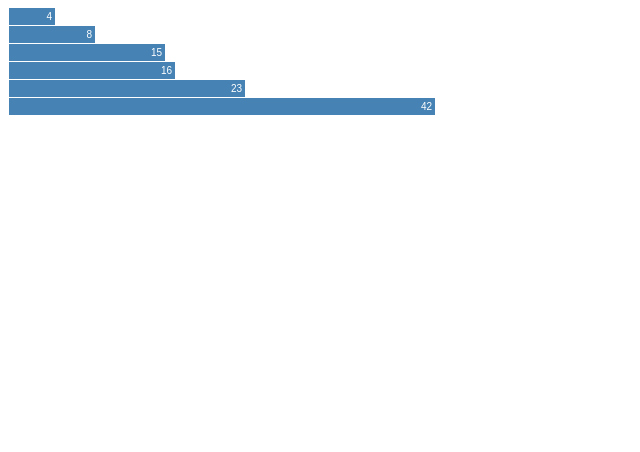
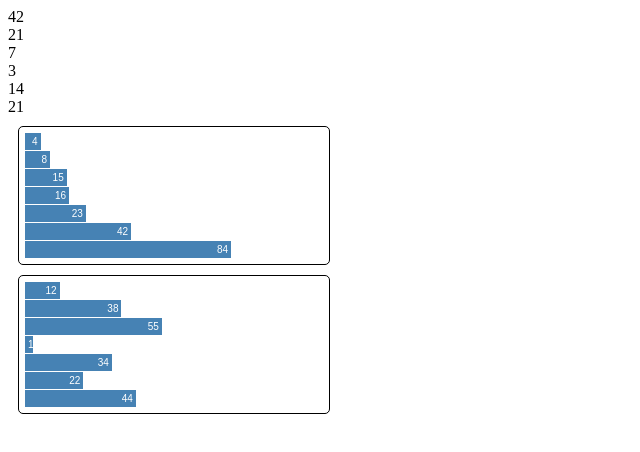
Before and after one commit to ugeHidalgo/d3-simpleBarChart, a plain HTML site: page index.html in a window 1280 px wide. Shown: the whole page, without its empty margins (0-640 px from the left). Drawn offline with nearby package versions, Linux system fonts and the light colour scheme.

Commit message:
Added two new samples using d3

```diff
--- a/index.html
+++ b/index.html
@@ -9,14 +9,18 @@
 
 
 <body>
-	<div class="chart">
-	  <!--<div style="width: 40px;">4</div>
-	  <div style="width: 80px;">8</div>
-	  <div style="width: 150px;">15</div>
-	  <div style="width: 160px;">16</div>
-	  <div style="width: 230px;">23</div>
-	  <div style="width: 420px;">42</div>-->
+	<div>
+	  <div style="width: 40px;">42</div>
+	  <div style="width: 80px;">21</div>
+	  <div style="width: 150px;">7</div>
+	  <div style="width: 160px;">3</div>
+	  <div style="width: 230px;">14</div>
+	  <div style="width: 420px;">21</div>
 	</div>
+
+	<div class="chart" id="ch1"></div>
+
+	<div class="chart" id="ch2"></div>
 
 	<script src="https://d3js.org/d3.v4.min.js"></script>
 	<script type="text/javascript" src="src/jsCode.js"></script>
--- a/src/jsCode.js
+++ b/src/jsCode.js
@@ -1,19 +1,27 @@
-var data = [4, 8, 15, 16, 23, 42];
+var data = [4, 8, 15, 16, 23, 42, 84];
+var data2 = [12, 38, 55, 1, 34, 22, 44];
 
-d3.select('.chart')
+/*d3.select('.chart')
   .selectAll('div')
     .data(data)
   .enter().append('div')
     .style('width', function(d) { return d*10 + 'px'; })
-    .text(function(d) { return d; });
+    .text(function(d) { return d; }); */
 
-/*var x = d3.scaleLinear()
+var scale = d3.scaleLinear() //Scala el width de la barra al ancho del div
     .domain([0, d3.max(data)])
-    .range([0, 420]);
+    .range([0, 200]); //ancho del div
 
-d3.select(".chart")
+d3.select("#ch1.chart")
   .selectAll("div")
     .data(data)
   .enter().append("div")
-    .style("width", function(d) { return x(d) + "px"; })
-    .text(function(d) { return d; });*/
+    .style("width", function(d) { return scale(d) + "px"; })
+    .text(function(d) { return d; });
+
+d3.select("#ch2.chart")
+  .selectAll("div")
+    .data(data2)
+  .enter().append("div")
+    .style("width", function(d) { return scale(d) + "px"; })
+    .text(function(d) { return d; });
--- a/src/styles.css
+++ b/src/styles.css
@@ -1,3 +1,12 @@
+.chart {
+  border: solid;
+  border-width: 1px;
+  margin: 10px;
+  padding: 5px;
+  border-radius: 5px;
+  width: 300px;
+}
+
 .chart div {
   font: 10px sans-serif;
   background-color: steelblue;
```
